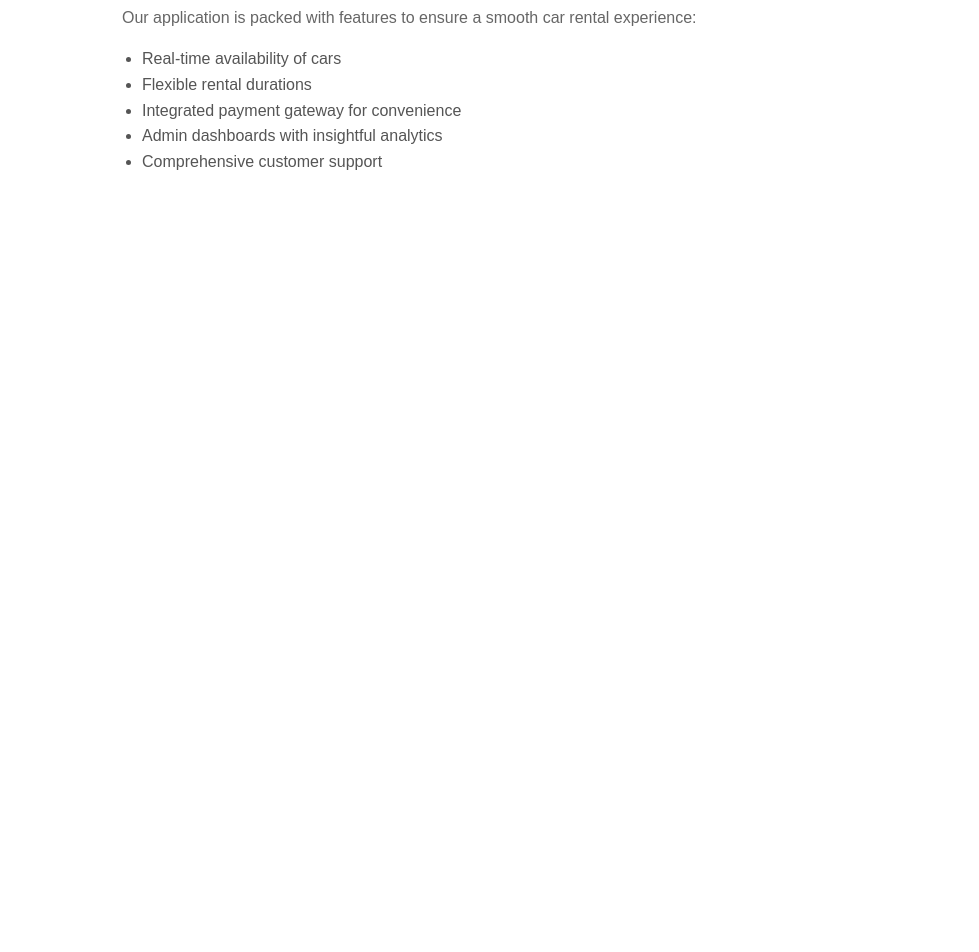
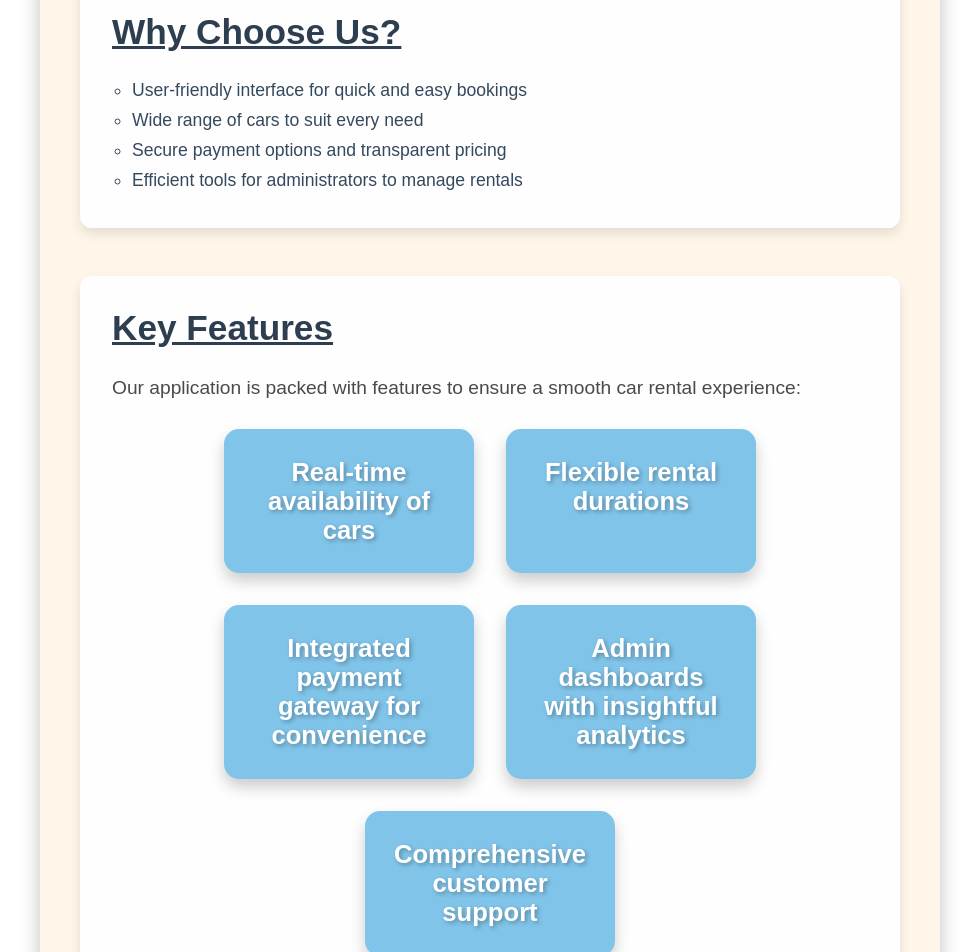
Before and after one commit to tanishirai/car-rental, a React (Vite) app in the folder client/: page /about in a window 1280 px wide. Shown: the part 720-1672 px from the top of the page, without its empty margins (150-1129 px from the left). Before the commit the page ends 926 px from the top, so only its background shows below. Built offline with nearby package versions, Linux system fonts and the light colour scheme; a web font is replaced by a local one.

Commit message:
Updated About us Page

```diff
--- a/client/src/Pages/About.jsx
+++ b/client/src/Pages/About.jsx
@@ -1,22 +1,25 @@
 import React from "react";
 import "./about.css";
+import Content from "../components/Card/Content";
+import Card from "../components/Card/Card";
 
 const About = () => {
   return (
     <div className="about-container">
       <h1 className="about-title">About Us</h1>
       <p className="about-text">
-        Welcome to the Car Rental project! This application allows users to rent cars
-        easily and efficiently. It provides a user-friendly interface for both customers
-        and administrators to manage car rentals.
+        Welcome to the Car Rental project! This application allows users to rent
+        cars easily and efficiently. It provides a user-friendly interface for
+        both customers and administrators to manage car rentals.
       </p>
 
       <section className="about-section">
         <h2 className="section-title">Our Mission</h2>
         <p className="section-text">
-          Our mission is to simplify car rentals for everyone. Whether you're a customer
-          looking for a reliable car or an administrator managing rental operations, our
-          platform is designed to make the process seamless and stress-free.
+          Our mission is to simplify car rentals for everyone. Whether you're a
+          customer looking for a reliable car or an administrator managing
+          rental operations, our platform is designed to make the process
+          seamless and stress-free.
         </p>
       </section>
 
@@ -33,15 +36,14 @@ const About = () => {
       <section className="about-section">
         <h2 className="section-title">Key Features</h2>
         <p className="section-text">
-          Our application is packed with features to ensure a smooth car rental experience:
+          Our application is packed with features to ensure a smooth car rental
+          experience:
         </p>
-        <ul className="about-list">
-          <li>Real-time availability of cars</li>
-          <li>Flexible rental durations</li>
-          <li>Integrated payment gateway for convenience</li>
-          <li>Admin dashboards with insightful analytics</li>
-          <li>Comprehensive customer support</li>
-        </ul>
+        <div className="card-container">
+          {Content.map((card) => (
+            <Card key={card.id} title={card.title} />
+          ))}
+        </div>
       </section>
     </div>
   );
--- a/client/src/Pages/about.css
+++ b/client/src/Pages/about.css
@@ -1,48 +1,67 @@
 .about-container {
-    padding: 2rem;
+  padding: 2.5rem;
   text-align: center;
-    font-family: Arial, sans-serif;
-    max-width: 800px;
+  max-width: 900px;
   margin: 0 auto;
+  background: #FFF6E9;
+  border-radius: 15px;
+  box-shadow: 0 10px 20px rgba(0, 0, 0, 0.25);
+  overflow: hidden;
 }
 
 .about-title {
-    font-size: 2.5rem;
-    margin-bottom: 1.5rem;
-    color: #333;
+  font-size: 3rem;
+  margin-bottom: 2rem;
+  color: #34495e;
+  font-weight: 700;
+  text-shadow: 3px 3px 6px rgba(0, 0, 0, 0.2);
+  letter-spacing: 1px;
 }
 
 .about-text {
-    font-size: 1.2rem;
+  font-size: 1.5rem;
   line-height: 1.8;
-    margin-bottom: 1.5rem;
-    color: #555;
+  margin-bottom: 2rem;
+  color: #2c3e50;
 }
 
 .about-section {
-    margin-top: 2rem;
+  margin-top: 3rem;
   text-align: left;
+  padding: 2rem;
+  background: rgba(255, 255, 255, 0.95);
+  border-radius: 12px;
+  box-shadow: 0 6px 12px rgba(0, 0, 0, 0.1);
 }
 
 .section-title {
-    font-size: 1.8rem;
-    color: #444;
-    margin-bottom: 1rem;
+  font-size: 2.2rem;
+  color: #2c3e50;
+  margin-bottom: 1.5rem;
+  font-weight: bold;
+  text-decoration: underline;
 }
 
 .section-text {
-    font-size: 1rem;
-    color: #666;
-    line-height: 1.6;
-    margin-bottom: 1rem;
+  font-size: 1.2rem;
+  color: #4a4a4a;
+  line-height: 1.7;
+  margin-bottom: 1.5rem;
 }
 
 .about-list {
   text-align: left;
-    font-size: 1rem;
-    color: #555;
-    line-height: 1.6;
+  font-size: 1.1rem;
+  color: #34495e;
+  line-height: 1.7;
   padding-left: 20px;
   margin: 0;
-    list-style-type: disc;
+  list-style-type: circle;
 }
+
+.card-container {
+  display: flex;
+  flex-wrap: wrap;
+  gap: 2rem;
+  justify-content: center;
+}
--- /dev/null
+++ b/client/src/components/Card/Card.css
@@ -0,0 +1,25 @@
+.card {
+    background: #80C4E9;
+    border: none;
+    border-radius: 15px;
+    padding: 1.8rem;
+    width: 250px;
+    box-shadow: 0 8px 15px rgba(0, 0, 0, 0.2);
+    text-align: center;
+    transition: transform 0.4s ease, box-shadow 0.4s ease;
+    color: #fff;
+}
+
+.card:hover {
+    transform: scale(1.05);
+    box-shadow: 0 10px 25px rgba(0, 0, 0, 0.3);
+    cursor: pointer;
+}
+
+.card-title {
+    font-size: 1.6rem;
+    color: #fff;
+    font-weight: 600;
+    text-shadow: 2px 2px 4px rgba(0, 0, 0, 0.3);
+    margin: 0;
+}
--- /dev/null
+++ b/client/src/components/Card/Card.jsx
@@ -0,0 +1,12 @@
+import React from "react";
+import "./Card.css";
+
+function Card({ title }) {
+  return (
+    <div className="card">
+      <h4 className="card-title">{title}</h4>
+    </div>
+  );
+}
+
+export default Card;
--- /dev/null
+++ b/client/src/components/Card/Content.js
@@ -0,0 +1,23 @@
+const content = [
+  {
+    id: 1,
+    title: "Real-time availability of cars",
+  },
+  {
+    id: 2,
+    title: "Flexible rental durations",
+  },
+  {
+    id: 3,
+    title: "Integrated payment gateway for convenience",
+  },
+  {
+    id: 4,
+    title: "Admin dashboards with insightful analytics",
+  },
+  {
+    id: 5,
+    title: "Comprehensive customer support",
+  },
+];
+export default content;
```
Lines whose indentation alone changed are shown as unchanged.
